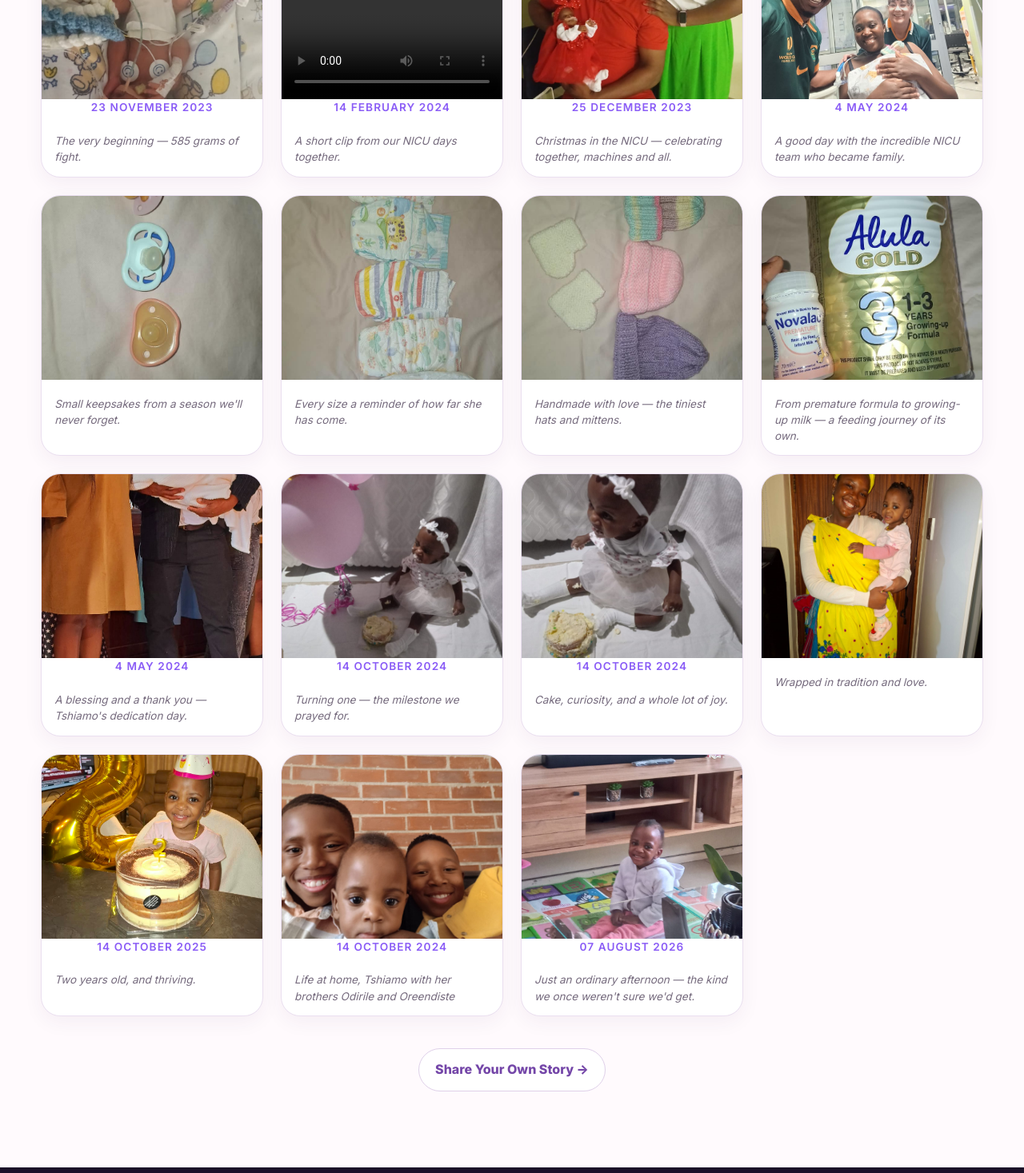
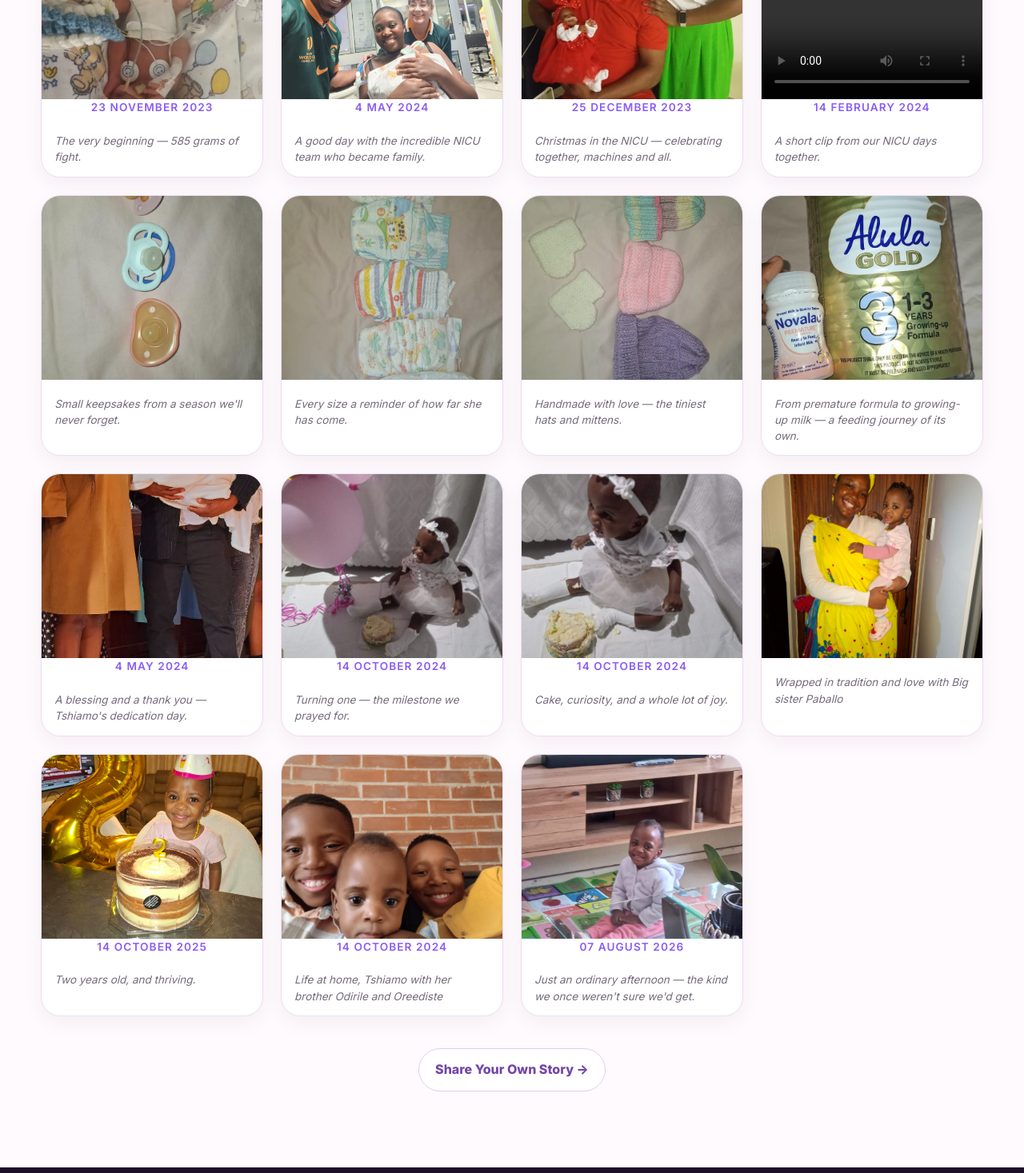
Before and after one commit to TMShoba/tshiamos585gramsofhope, a React (Vite) app: page /journey in a window 1280 px wide. Shown: the part 557-2024 px from the top of the page at 80% size. Built offline with nearby package versions, Linux system fonts and the light colour scheme; grey boxes are pictures that could not be loaded.

Commit message:
added tribute

```diff
--- a/src/Components/Gallery.jsx
+++ b/src/Components/Gallery.jsx
@@ -30,10 +30,10 @@ const milestones = [
     caption: 'The very beginning — 585 grams of fight.',
   },
   {
-    type: 'video',
-    src: videoNicu,
-    date: '14 February 2024',
-    caption: 'A short clip from our NICU days together.',
+    type: 'image',
+    src: imgNicuTeam,
+    date: '4 May 2024',
+    caption: 'A good day with the incredible NICU team who became family.',
   },
   {
     type: 'image',
@@ -42,10 +42,10 @@ const milestones = [
     caption: 'Christmas in the NICU — celebrating together, machines and all.',
   },
   {
-    type: 'image',
-    src: imgNicuTeam,
-    date: '4 May 2024',
-    caption: 'A good day with the incredible NICU team who became family.',
+    type: 'video',
+    src: videoNicu,
+    date: '14 February 2024',
+    caption: 'A short clip from our NICU days together.',
   },
   {
     type: 'image',
@@ -88,7 +88,7 @@ const milestones = [
   {
     type: 'image',
     src: imgTraditionalWrap,
-    caption: 'Wrapped in tradition and love.',
+    caption: 'Wrapped in tradition and love with Big sister Paballo',
   },
   {
     type: 'image',
@@ -100,7 +100,7 @@ const milestones = [
     type: 'image',
     src: imgSiblings,
     date: '14 October 2024',
-    caption: 'Life at home, Tshiamo with her brothers Odirile and Oreendiste',
+    caption: 'Life at home, Tshiamo with her brother Odirile and Oreediste',
   },
   {
     type: 'image',
```
